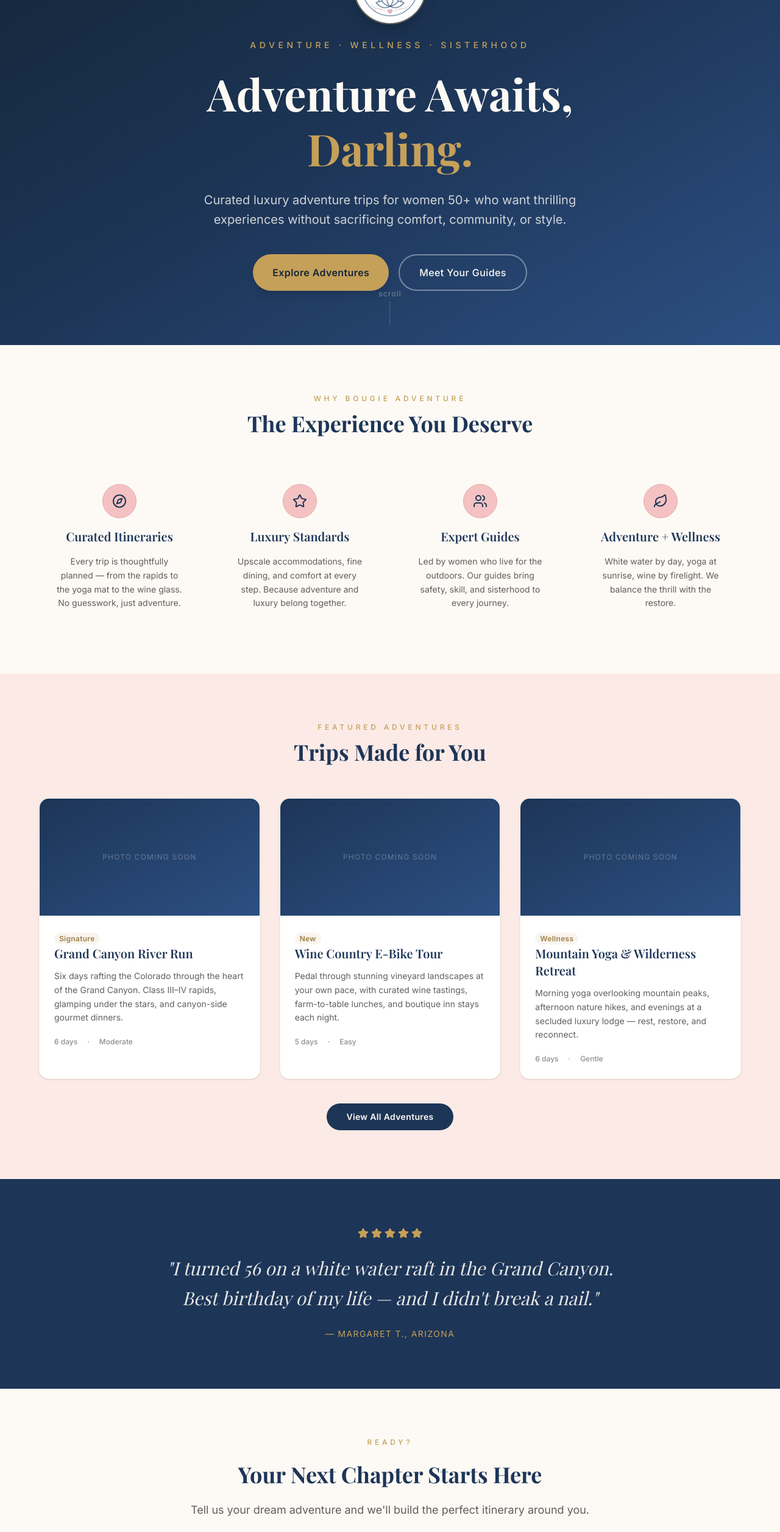
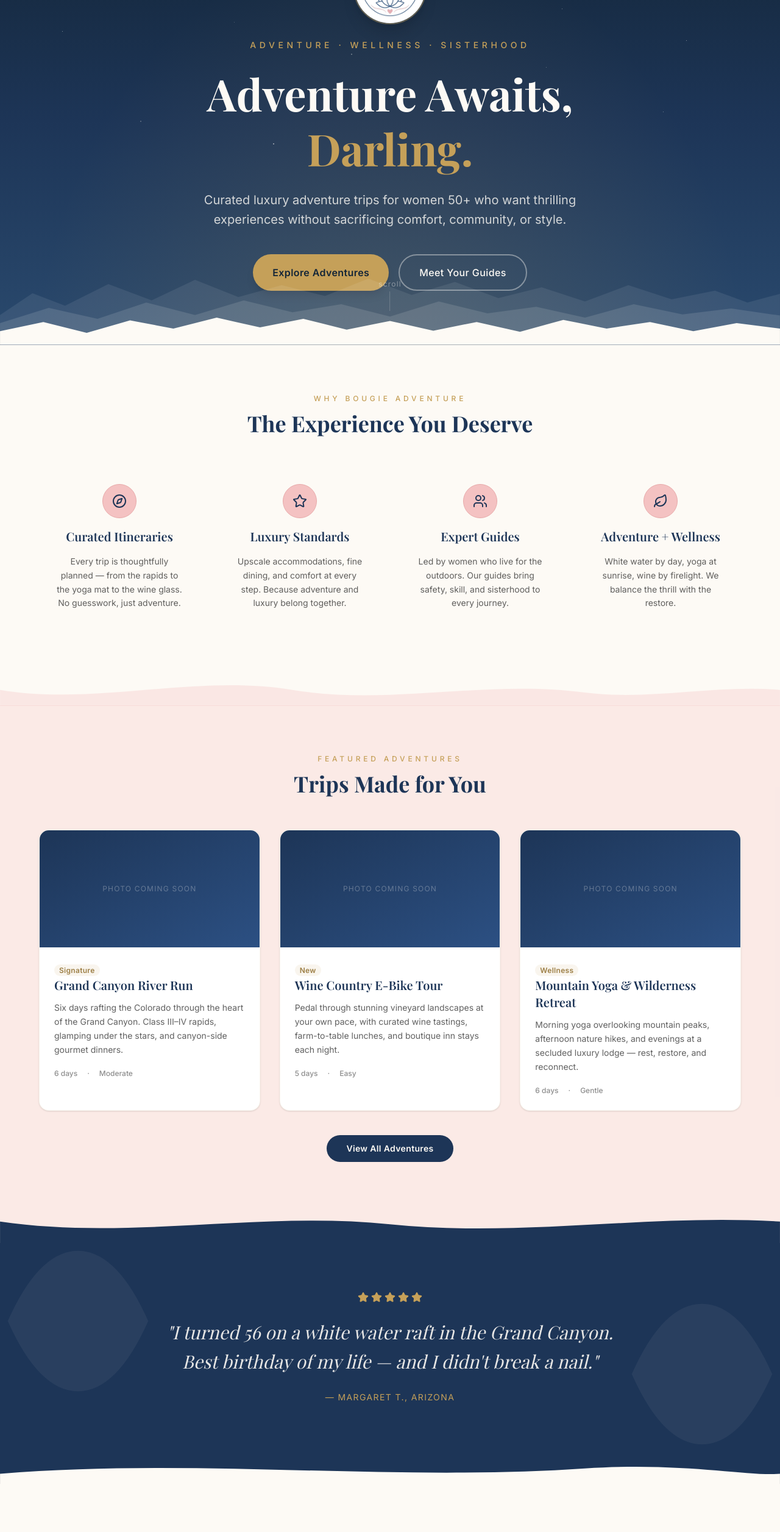
Before and after one commit to dthess372/bougie-adventure, a Next.js app: page / in a window 1280 px wide. Shown: the part 234-2747 px from the top of the page at 61% size. Built offline with nearby package versions, Linux system fonts and the light colour scheme; a web font is replaced by a local one.

Commit message:
Add nature-themed elements to homepage
Layered mountain silhouette at hero bottom, organic wave dividers between all sections, starfield in hero, warm horizon glow, and botanical accent in CTA.

Co-Authored-By: Claude Sonnet 4.6 <noreply@anthropic.com>

```diff
--- a/src/app/page.tsx
+++ b/src/app/page.tsx
@@ -54,7 +54,23 @@ export default function HomePage() {
     <>
       {/* Hero */}
       <section className="relative min-h-[92vh] flex items-center justify-center overflow-hidden">
-        <div className="absolute inset-0 bg-gradient-to-br from-royal-blue-dark via-royal-blue to-royal-blue-light" />
+        {/* Sky gradient */}
+        <div className="absolute inset-0 bg-gradient-to-b from-royal-blue-dark via-royal-blue to-[#2a4a6e]" />
+        {/* Warm horizon glow */}
+        <div className="absolute inset-0" style={{ background: 'radial-gradient(ellipse at 50% 110%, rgba(197,160,89,0.18) 0%, transparent 65%)' }} />
+        {/* Stars */}
+        <div className="absolute inset-0 overflow-hidden">
+          {[
+            [12,8],[25,15],[38,6],[52,18],[67,10],[80,20],[93,7],[8,30],[30,28],[45,35],[72,25],[88,32],
+            [18,50],[60,45],[85,48],[35,55],[55,12],[70,38],[20,22],[90,18],
+          ].map(([x, y], i) => (
+            <div
+              key={i}
+              className="absolute rounded-full bg-cream"
+              style={{ left: `${x}%`, top: `${y}%`, width: i % 3 === 0 ? 2 : 1, height: i % 3 === 0 ? 2 : 1, opacity: 0.3 + (i % 4) * 0.1 }}
+            />
+          ))}
+        </div>
 
         <div className="relative z-10 text-center px-6 max-w-4xl mx-auto">
           <div className="flex justify-center mb-6">
@@ -92,9 +108,32 @@ export default function HomePage() {
           </div>
         </div>
 
-        <div className="absolute bottom-8 left-1/2 -translate-x-1/2 flex flex-col items-center gap-1 text-cream/40 text-xs tracking-widest">
+        {/* Layered mountain silhouette */}
+        <div className="absolute bottom-0 left-0 right-0 z-10">
+          <svg viewBox="0 0 1440 130" xmlns="http://www.w3.org/2000/svg" className="w-full block">
+            {/* Far mountains */}
+            <path
+              d="M0,130 L0,75 L60,35 L120,58 L200,18 L280,48 L360,10 L440,42 L520,20 L600,40 L680,8 L760,38 L840,14 L920,44 L1000,24 L1080,50 L1160,20 L1240,46 L1320,30 L1380,52 L1440,36 L1440,130 Z"
+              fill="#fdfaf5"
+              fillOpacity="0.08"
+            />
+            {/* Mid mountains */}
+            <path
+              d="M0,130 L0,90 L90,62 L180,82 L270,52 L360,75 L450,48 L540,70 L630,55 L720,78 L810,50 L900,72 L990,60 L1080,80 L1170,55 L1260,74 L1350,63 L1440,76 L1440,130 Z"
+              fill="#fdfaf5"
+              fillOpacity="0.12"
+            />
+            {/* Foreground ridge */}
+            <path
+              d="M0,130 L0,105 L80,88 L160,108 L240,85 L320,100 L400,80 L480,98 L560,82 L640,102 L720,86 L800,104 L880,88 L960,106 L1040,84 L1120,100 L1200,88 L1280,105 L1360,90 L1440,100 L1440,130 Z"
+              fill="#fdfaf5"
+            />
+          </svg>
+        </div>
+
+        <div className="absolute bottom-14 left-1/2 -translate-x-1/2 z-20 flex flex-col items-center gap-1 text-cream/40 text-xs tracking-widest">
           <span>scroll</span>
-          <div className="w-px h-10 bg-cream/20" />
+          <div className="w-px h-8 bg-cream/20" />
         </div>
       </section>
 
@@ -118,6 +157,16 @@ export default function HomePage() {
           </div>
         </div>
       </section>
+
+      {/* Wave divider cream → pink */}
+      <div className="bg-cream -mb-px">
+        <svg viewBox="0 0 1440 60" xmlns="http://www.w3.org/2000/svg" className="w-full block">
+          <path
+            d="M0,30 C180,60 360,0 540,30 C720,60 900,10 1080,35 C1200,50 1320,20 1440,30 L1440,60 L0,60 Z"
+            fill="rgba(244,194,194,0.35)"
+          />
+        </svg>
+      </div>
 
       {/* Featured trips */}
       <section className="py-20 px-6 bg-pink/30">
@@ -158,9 +207,27 @@ export default function HomePage() {
         </div>
       </section>
 
+      {/* Wave divider pink → royal blue */}
+      <div className="bg-pink/30 -mb-px">
+        <svg viewBox="0 0 1440 60" xmlns="http://www.w3.org/2000/svg" className="w-full block">
+          <path
+            d="M0,20 C240,55 480,0 720,25 C960,50 1200,5 1440,20 L1440,60 L0,60 Z"
+            fill="#1D3557"
+          />
+        </svg>
+      </div>
+
       {/* Testimonial */}
-      <section className="py-20 px-6 bg-royal-blue text-cream">
-        <div className="max-w-3xl mx-auto text-center space-y-6">
+      <section className="py-20 px-6 bg-royal-blue text-cream relative overflow-hidden">
+        {/* Subtle leaf accents */}
+        <svg className="absolute left-0 top-0 opacity-5 w-64" viewBox="0 0 200 200" xmlns="http://www.w3.org/2000/svg">
+          <path d="M10,100 Q50,10 100,10 Q150,10 190,100 Q150,190 100,190 Q50,190 10,100 Z" fill="#fdfaf5"/>
+        </svg>
+        <svg className="absolute right-0 bottom-0 opacity-5 w-64 rotate-180" viewBox="0 0 200 200" xmlns="http://www.w3.org/2000/svg">
+          <path d="M10,100 Q50,10 100,10 Q150,10 190,100 Q150,190 100,190 Q50,190 10,100 Z" fill="#fdfaf5"/>
+        </svg>
+
+        <div className="max-w-3xl mx-auto text-center space-y-6 relative z-10">
           <div className="flex justify-center gap-1">
             {[...Array(5)].map((_, i) => (
               <Star key={i} size={18} className="text-gold fill-gold" />
@@ -173,9 +240,27 @@ export default function HomePage() {
         </div>
       </section>
 
+      {/* Wave divider royal blue → cream */}
+      <div className="bg-royal-blue -mb-px">
+        <svg viewBox="0 0 1440 60" xmlns="http://www.w3.org/2000/svg" className="w-full block">
+          <path
+            d="M0,40 C360,10 720,55 1080,30 C1260,18 1380,45 1440,40 L1440,60 L0,60 Z"
+            fill="#fdfaf5"
+          />
+        </svg>
+      </div>
+
       {/* CTA */}
       <section className="py-20 px-6 bg-cream">
         <div className="max-w-2xl mx-auto text-center space-y-6">
+          {/* Decorative botanical divider */}
+          <div className="flex items-center justify-center gap-3 mb-2">
+            <div className="h-px w-16 bg-gold/30" />
+            <svg viewBox="0 0 24 24" className="w-5 h-5 text-gold" fill="currentColor">
+              <path d="M12 2C9 2 6 5 6 9c0 2.5 1.5 4.5 3 6l3 3 3-3c1.5-1.5 3-3.5 3-6 0-4-3-7-6-7z"/>
+            </svg>
+            <div className="h-px w-16 bg-gold/30" />
+          </div>
           <p className="text-gold text-xs tracking-[0.4em] uppercase font-medium">Ready?</p>
           <h2 className="font-serif text-4xl font-bold text-royal-blue">Your Next Chapter Starts Here</h2>
           <p className="text-charcoal/70 text-lg leading-relaxed">
```
